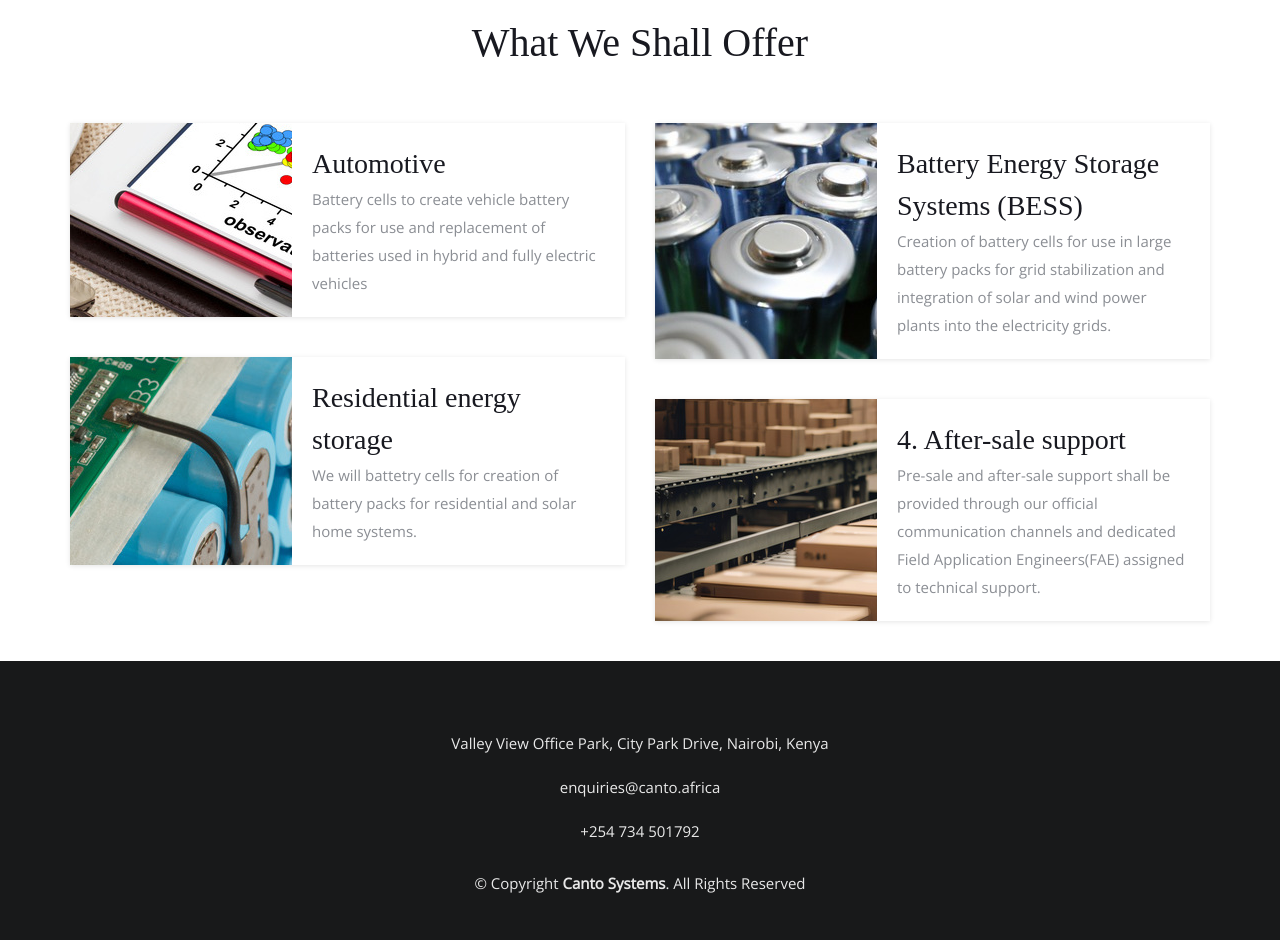
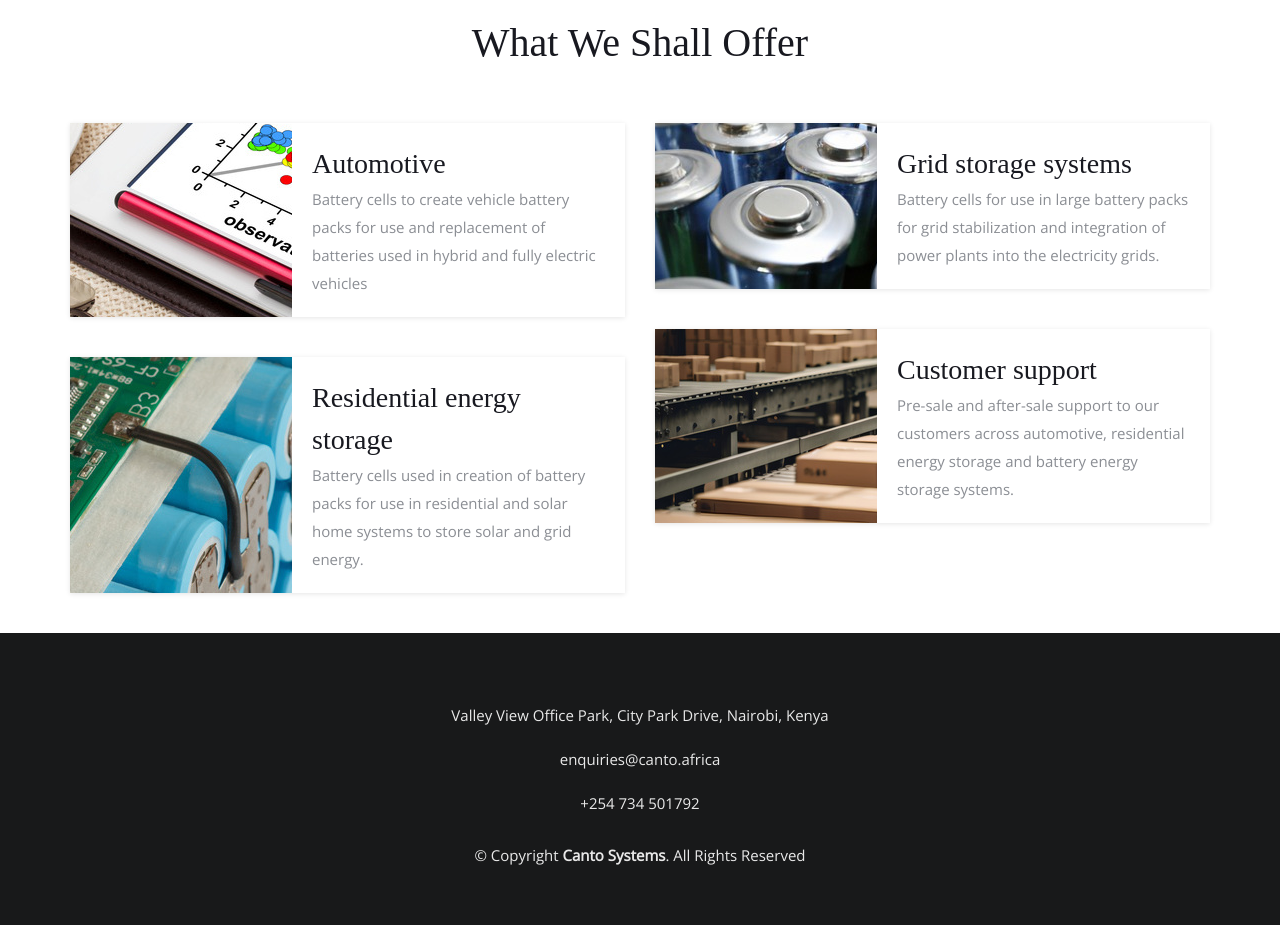
Before and after one commit to Canto-africa/site, a website: page index.html in a window 1280 px wide. Shown: the part 2238-3178 px from the top of the page. Drawn offline with nearby package versions, Linux system fonts and the light colour scheme; files whose address does not match are found by name; a web font is replaced by a local one.

Commit message:
Update index.html

```diff
--- a/index.html
+++ b/index.html
@@ -196,7 +196,7 @@
               </div>
               <div class="text">
                 <h3>Residential energy storage</h3>
-                <p>We will battetry cells for creation of battery packs for residential and solar home systems.</p>
+                <p>Battery cells used in creation of battery packs for use in residential and solar home systems to store solar and grid energy.</p>
               </div>
             </div>
           </div>
@@ -208,8 +208,8 @@
                 </div>
               </div>
               <div class="text">
-                <h3>Battery Energy Storage Systems (BESS)</h3>
-                <p>Creation of battery cells for use in large battery packs for grid stabilization and integration of solar and wind power plants into the electricity grids.</p>
+                <h3>Grid storage systems</h3>
+                <p>Battery cells for use in large battery packs for grid stabilization and integration of power plants into the electricity grids.</p>
               </div>
             </div>
 
@@ -220,8 +220,8 @@
                 </div>
               </div>
               <div class="text">
-                <h3>4. After-sale support</h3>
-                <p>Pre-sale and after-sale support shall be provided through our official communication channels and dedicated Field Application Engineers(FAE) assigned to technical support.</p>
+                <h3>Customer support</h3>
+                <p>Pre-sale and after-sale support to our customers across automotive, residential energy storage and battery energy storage systems.</p>
               </div>
             </div>
           </div>
```
